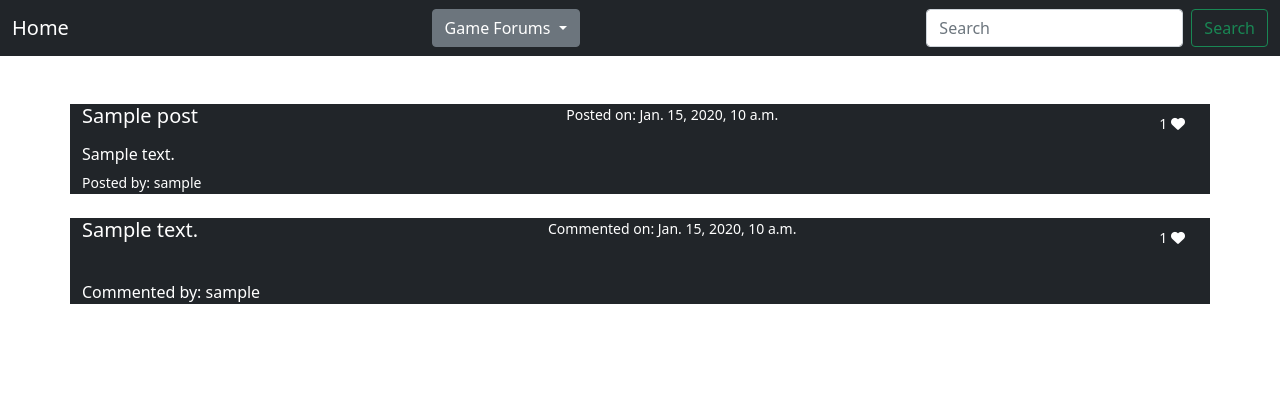
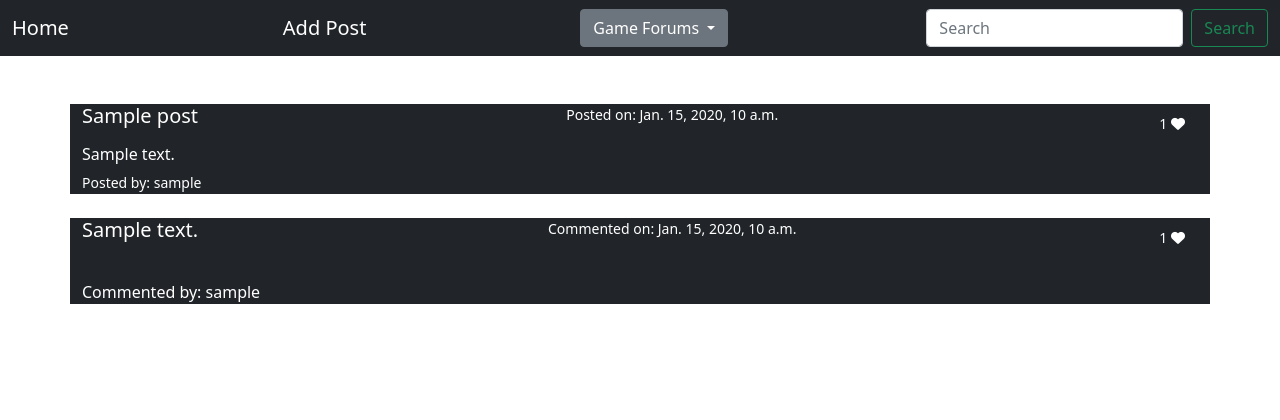
Before and after one commit to Code-Institute-Submissions/Knasten-forum_JanResub, a Django app: page /article/1/ in a window 1280 px wide. Shown: the top 420 px of the page. Run offline with Django 3.2, Linux system fonts and the light colour scheme; tables that the repository leaves empty hold one stand-in row (values such as "Sample post"); some libraries are stand-ins or nearby versions.

Commit message:
add form, template, view and url for add-post

```diff
--- a/forum/forms.py
+++ b/forum/forms.py
@@ -1,11 +1,37 @@
 from .models import Post, Game, Comment
 from django import forms
+from django_summernote.widgets import SummernoteWidget
 
+games = Game.objects.all().values_list('name', flat=True)
+game_list = [game for game in games]
 
 class AddPost(forms.ModelForm):
     class Meta:
         model = Post
-        fields = ('title', 'content', 'game')
+        fields = ('title', 'content', 'game', 'author')
+
+        widgets = {
+            'title': forms.TextInput(attrs={
+                'class': 'form-control',
+                'style': 'max-width: 300px;',
+                'placeholder': 'Name'
+                }),
+            'content': SummernoteWidget(attrs={
+                'class': 'form-control',
+                'placeholder': 'Enter your post content here!',
+            }),
+            'game': forms.Select(choices=game_list, attrs={
+                'class': 'form-control mb-3',
+            }),
+            'author': forms.TextInput(attrs={
+                'class': 'form-control',
+                'value': '',
+                'id': 'author-id',
+                'type': 'hidden',
+
+            })
+
+        }
 
 
 class EditPost(forms.ModelForm):
--- a/forum/models.py
+++ b/forum/models.py
@@ -15,7 +15,7 @@ class Game(models.Model):
 
 
 class Post(models.Model):
-    author = models.ForeignKey(User, on_delete=models.CASCADE, related_name='forum_posts')
+    author = models.ForeignKey(User, on_delete=models.CASCADE)
     title = models.CharField(max_length=300, unique=True)
     content = models.TextField()
     likes = models.ManyToManyField(User, related_name='forumpost_likes', blank=True)
--- a/forum/urls.py
+++ b/forum/urls.py
@@ -4,6 +4,8 @@ from django.urls import path
 
 urlpatterns = [
     path('', views.GameList.as_view(), name='home'),
+    path('add-post/', views.Add_Post.as_view(), name='add-post'),
+    path('article/<int:pk>/', views.PostView.as_view(), name='postview'),
+    path('like/<int:pk>', views.LikeView, name='post_like'),
     path('<str:name>/', views.PostList.as_view(), name='postlist'),
-    path('article/<int:pk>/', views.PostView.as_view(), name='postview'),
 ]
--- a/forum/views.py
+++ b/forum/views.py
@@ -3,8 +3,20 @@ from django.views.generic import View, CreateView, ListView, DetailView, UpdateV
 from django.http import HttpResponse
 from .forms import AddPost, EditPost, CommentForm
 from .models import Game, Post, Comment
+from django.urls import reverse_lazy, reverse
 
 # Create your views here.
+
+def LikeView(request, pk):
+    post = get_object_or_404(Post, id=request.POST.get('post_id'))
+    liked = False
+    if post.likes.filter(id=request.user.id).exists():
+        post.likes.remove(request.user)
+        liked = False
+    else:
+        post.likes.add(request.user)
+        liked = True
+    return HttpResponseRedirect(reverse('postview', args=[pk]))
 
 class GameList(ListView):
     model = Game
--- a/templates/base.html
+++ b/templates/base.html
@@ -17,6 +17,7 @@
     <nav class="navbar navbar-expand-md navbar-dark fixed-top bg-dark">
         <div class="container-fluid">
           <a class="navbar-brand" href="{% url 'home' %}">Home</a>
+          <a class="navbar-brand" href="{% url 'add-post' %}">Add Post</a>
           <div class="dropdown">
             <button class="btn btn-secondary dropdown-toggle" type="button" id="dropdownMenuButton1" data-bs-toggle="dropdown" aria-expanded="false">
               Game Forums
--- a/templates/edit-post.html
+++ /dev/null
@@ -1,6 +0,0 @@
-{% extends "base.html" %}
-
-{% block content %}
-
-
-{% endblock content %}
--- a/templates/postlist.html
+++ b/templates/postlist.html
@@ -2,7 +2,7 @@
 {% block content %}
 
 
-
+<!-- Contains all the posts -->
 <div class="container">
   <div class="row align-items-start">
     {% for post in posts %}
@@ -12,7 +12,7 @@
                 <h5 class="card-title mt-2">{{ post.title }}</h5>
                 <hr>
                 <p class="card-text mt-3">{{ post.content }}</p>
-                <a href="{% url 'postview' post.pk %}" class="stretched-link"></a>
+                <a href="{% url 'postview' post.id %}" class="stretched-link"></a>
                 <p class="">Posted By: {{ post.author }}</p>
               </div>
           </div>
--- a/templates/postview.html
+++ b/templates/postview.html
@@ -3,11 +3,12 @@
 {% block content %}
 <div class="list-group">
     <div class="container bg-dark text-white mt-4">
-        <div class="d-flex w-100 justify-content-between">
+        <form action="{% url 'post_like' post.id %}" method="POST" class="d-flex w-100 justify-content-between">
+            {% csrf_token %}
             <h5 class="mb-1">{{ post.title }}</h5>
             <small>Posted on: {{ post.created_on }}</small>
-            <button type="submit" class="btn text-white right"><small>{{ post.likes.count }} <i class="fas fa-heart"></i></small></button>
-        </div>
+            <button type="submit" name="post_id" value="{{ post.id }}" class="btn text-white right"><small>{{ post.likes.count }} <i class="fas fa-heart"></i></small></button>
+        </form>
         <p class="mb-1">{{  post.content }}</p>
         <small>Posted by: {{ post.author }}</small>
     </div>
```
Also changed, not shown: templates/add-post.html (+16 -0 lines), 1 other file.
